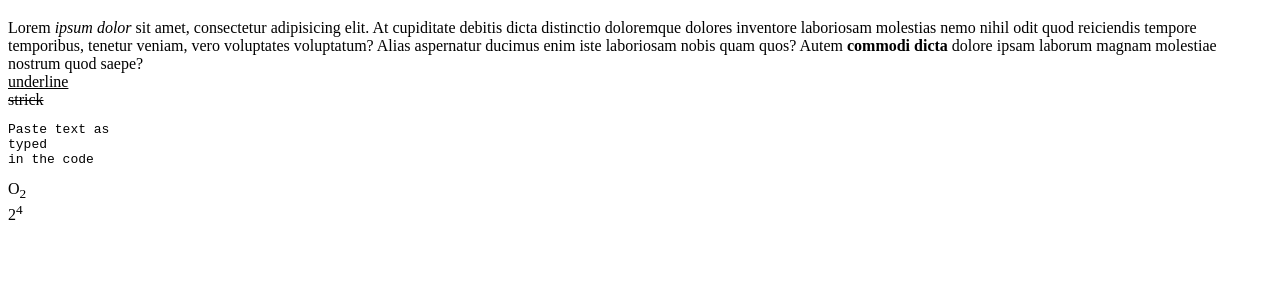
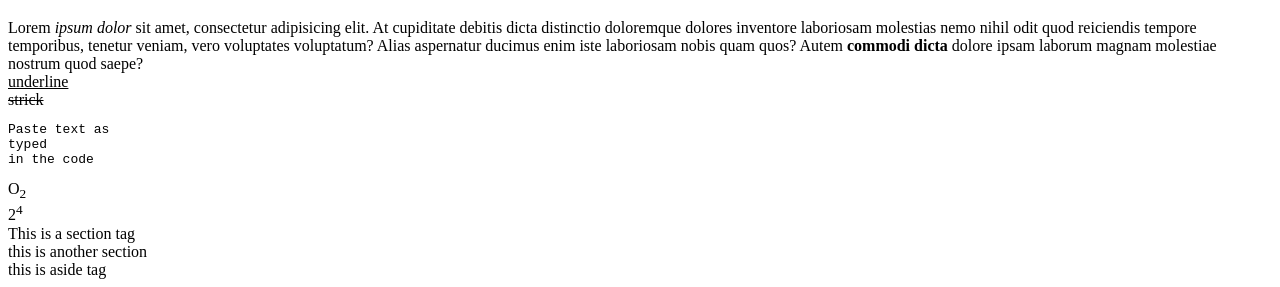
Before and after one commit to janvi7414/web_dev_html, a plain HTML site: page index.html in a window 1280 px wide. Shown: the part 1029-1316 px from the top of the page. Before the commit the page ends 1262 px from the top, so only its background shows below. Drawn offline with Linux system fonts and the light colour scheme.

Commit message:
semantic tags

```diff
--- a/index.html
+++ b/index.html
@@ -70,6 +70,13 @@ O<sub>2</sub>
 <br/>
 2<sup>4</sup>
 
+<!--opening tag+closing tag = element-->
+
+<section>This is a section tag</section>
+<section>this is another section</section>
+
+<aside>this is aside tag</aside>
+
 
 
 </body>
```
